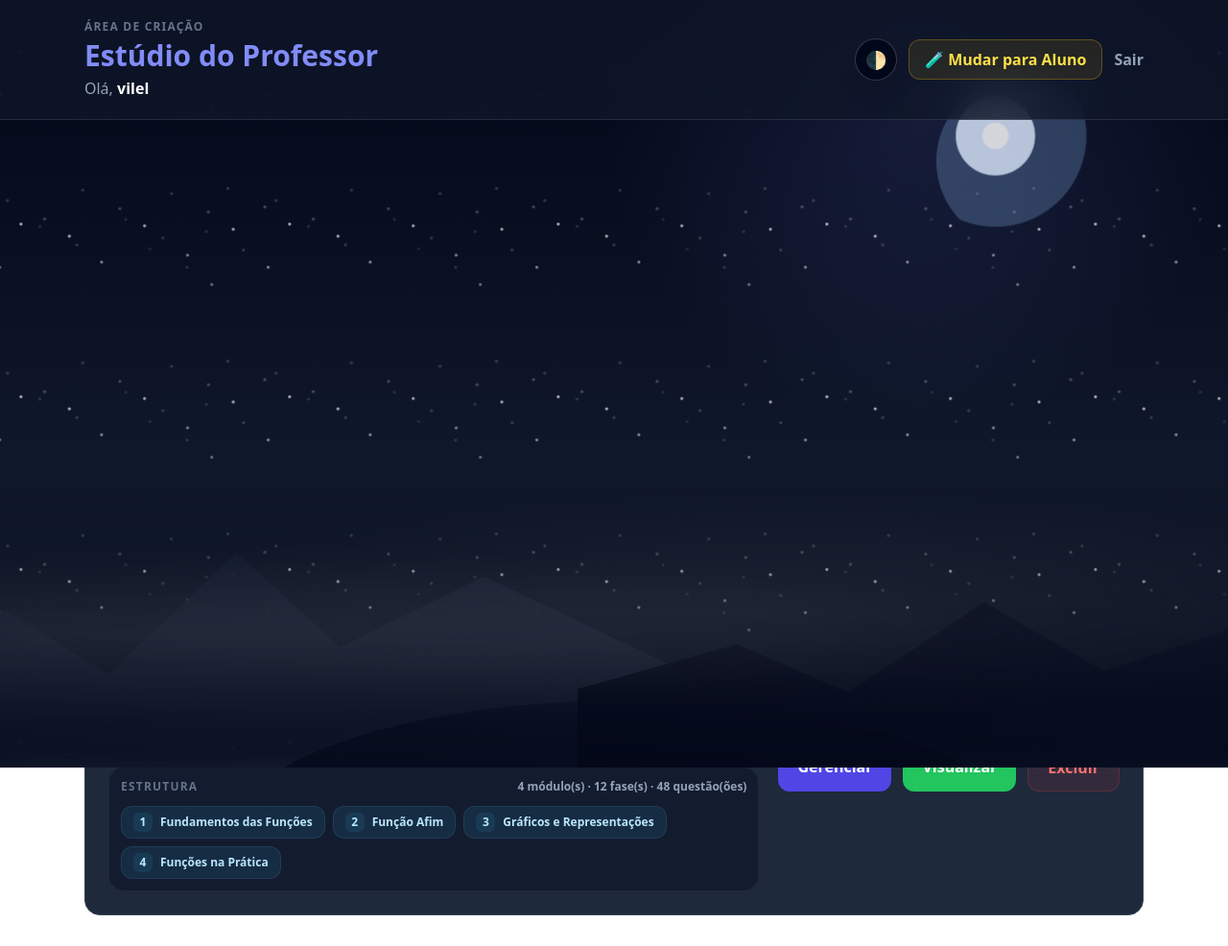
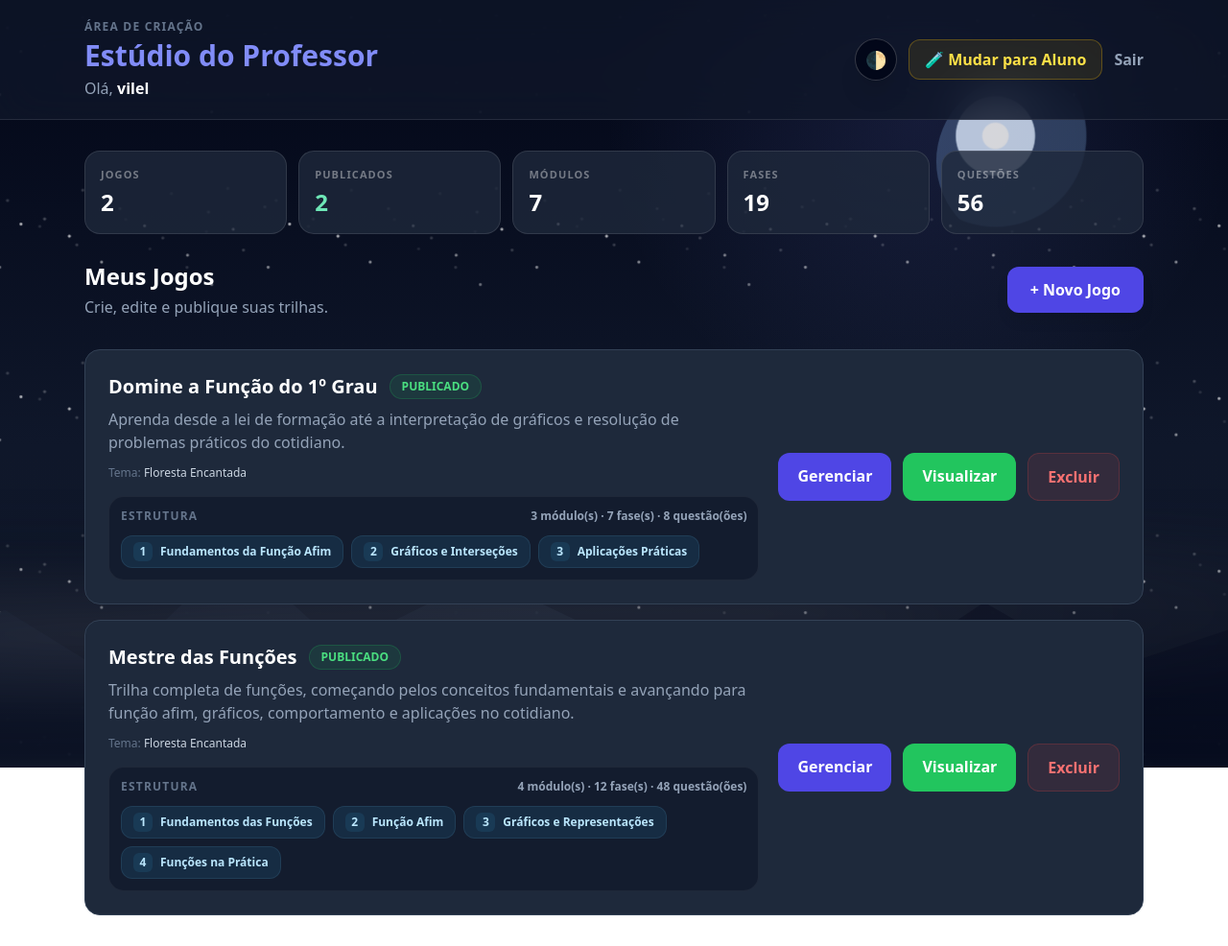
Before and after one commit to viniciusnovelo/trilha_ensino, a Django app: page /estudio/ in a window 1280 px wide. Shown: the whole page at 96% size. Run offline with Django 5.2, Linux system fonts and the light colour scheme; a user stored in the database is signed in; data comes from the database, SQL or seed files in the repository; some libraries are stand-ins or nearby versions.

Commit message:
fix: exibir conteúdo do estúdio acima da paisagem

```diff
--- a/curriculo/templates/curriculo/professor_dashboard.html
+++ b/curriculo/templates/curriculo/professor_dashboard.html
@@ -29,7 +29,7 @@
          ===================================================== -->
 
     <header
-        class="border-b border-white/10 bg-slate-900/80 backdrop-blur-xl"
+        class="relative z-10 border-b border-white/10 bg-slate-900/80 backdrop-blur-xl"
     >
 
         <div
@@ -157,7 +157,7 @@
          ===================================================== -->
 
     <main
-        class="max-w-6xl mx-auto px-6 py-8"
+        class="relative z-10 max-w-6xl mx-auto px-6 py-8"
     >
 
         <section class="grid grid-cols-2 lg:grid-cols-5 gap-3 mb-7">
```
